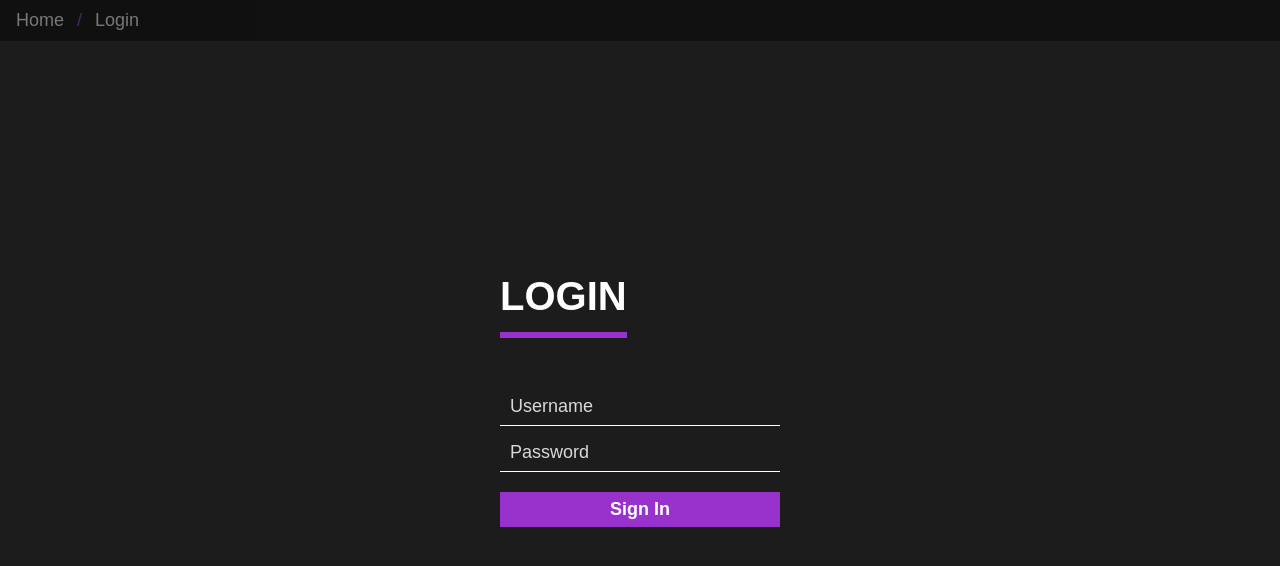
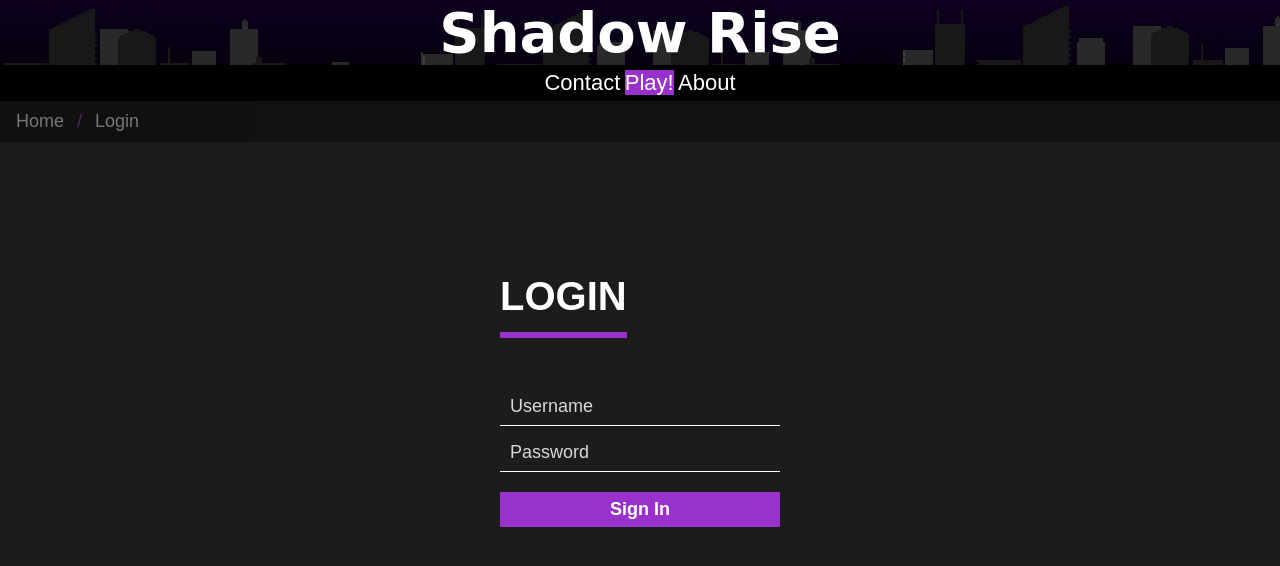
Before and after one commit to prohacker00/Web-Programming-Lab0, a plain HTML site: page Project/client/signin_shadow.html in a window 1280 px wide. Drawn offline with Linux system fonts and the light colour scheme; files that its build step writes are made by us from their sources; files whose address does not match are found by name.

Commit message:
SignUp
Updated with the Main Page Template and also added a limiter to the password to 8 characters

```diff
--- a/Project/client/signin_shadow.html
+++ b/Project/client/signin_shadow.html
@@ -4,7 +4,7 @@
 	<meta charset="utf-8">
 	<meta name="viewport" content="width=device-width, initial-scale=1.0">
 	<title>Shadow Rise| Login </title>
-	<link rel="stylesheet"  href="/client/css/signin_style.css">
+	<link rel="stylesheet"  href="signin_style.css">
 
 
 <script type="text/javascript">
@@ -30,6 +30,16 @@ function myFunction() {
 }
 	  </script>
 
+	  <div id="MainHead">
+      <h1>Shadow Rise</h1>
+  </div>
+
+  <div class="navbar">
+      <a href=""> Contact</a>
+      <a class="active" href="./">Play!</a>
+      <a href="#">About</a>
+  </div>
+
 
    <ul class="breadcrumb">
   <li><a href="index.html">Home </a></li>
@@ -45,7 +55,7 @@ function myFunction() {
 		</div>
 
 		<div class="textbox">
-			<input type="password" placeholder="Password" name="pass" value="">
+			<input type="password" maxlength="8" placeholder="Password" name="pass" value="">
 		</div>
 
 		<input class="btn" type="submit" name="" value="Sign In" onclick="myFunction()" method="post">
```
